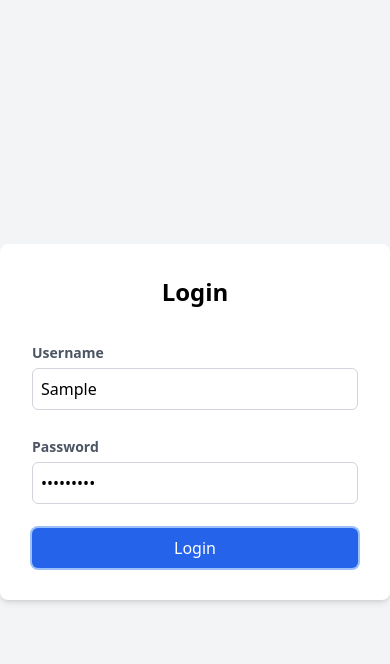
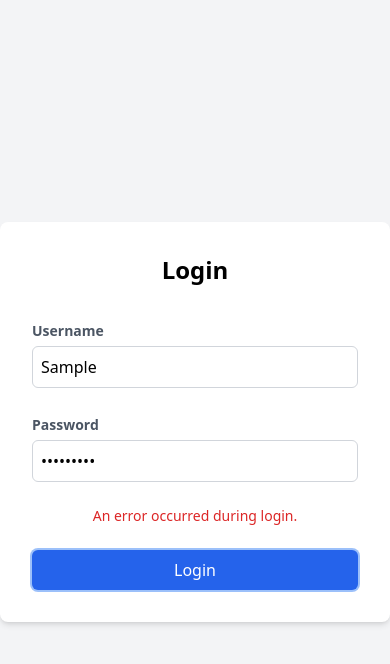
Before and after one commit to ArcticBlaze1000/GlobalTrain, a React (Vite) app: page / in a window 390 px wide. Both pictures are taken after typing "Sample", "Sample123" into the empty fields and a click on the button "Login". Shown: the top 664 px of the page. Built offline with nearby package versions, Linux system fonts and the light colour scheme.

Commit message:
login in unresponsive bug fix

```diff
--- a/src/renderer/components/LoginScreen.jsx
+++ b/src/renderer/components/LoginScreen.jsx
@@ -3,9 +3,13 @@ import React, { useState } from 'react';
 const LoginScreen = ({ onLogin }) => {
     const [username, setUsername] = useState('');
     const [password, setPassword] = useState('');
+    const [isLoading, setIsLoading] = useState(false);
+    const [error, setError] = useState('');
 
     const handleLogin = async (e) => {
         e.preventDefault();
+        setIsLoading(true);
+        setError('');
         try {
             const users = await window.db.query(
                 'SELECT * FROM users WHERE username = ? AND password = ?',
@@ -22,12 +26,24 @@ const LoginScreen = ({ onLogin }) => {
                     role: user.role
                 });
             } else {
-                alert('Invalid username or password.');
+                setError('Invalid username or password.');
             }
-        } catch (error) {
-            console.error('Login failed:', error);
-            alert('An error occurred during login.');
+        } catch (err) {
+            console.error('Login failed:', err);
+            setError('An error occurred during login.');
+        } finally {
+            setIsLoading(false);
         }
+    };
+
+    const handleUsernameChange = (e) => {
+        setUsername(e.target.value);
+        setError('');
+    };
+
+    const handlePasswordChange = (e) => {
+        setPassword(e.target.value);
+        setError('');
     };
 
     return (
@@ -46,9 +62,10 @@ const LoginScreen = ({ onLogin }) => {
                             type="text"
                             id="username"
                             value={username}
-                            onChange={(e) => setUsername(e.target.value)}
+                            onChange={handleUsernameChange}
                             className="w-full p-2 mt-1 border border-gray-300 rounded-md focus:outline-none focus:ring-2 focus:ring-blue-500"
                             required
+                            disabled={isLoading}
                         />
                     </div>
                     <div>
@@ -62,17 +79,22 @@ const LoginScreen = ({ onLogin }) => {
                             type="password"
                             id="password"
                             value={password}
-                            onChange={(e) => setPassword(e.target.value)}
+                            onChange={handlePasswordChange}
                             className="w-full p-2 mt-1 border border-gray-300 rounded-md focus:outline-none focus:ring-2 focus:ring-blue-500"
                             required
+                            disabled={isLoading}
                         />
                     </div>
+                    {error && (
+                        <p className="text-sm text-red-600 text-center">{error}</p>
+                    )}
                     <div>
                         <button
                             type="submit"
-                            className="w-full px-4 py-2 text-white bg-blue-600 rounded-md hover:bg-blue-700 focus:outline-none focus:ring-2 focus:ring-blue-500 focus:ring-opacity-50"
+                            className="w-full px-4 py-2 text-white bg-blue-600 rounded-md hover:bg-blue-700 focus:outline-none focus:ring-2 focus:ring-blue-500 focus:ring-opacity-50 disabled:bg-gray-400"
+                            disabled={isLoading}
                         >
-                            Login
+                            {isLoading ? 'Logging in...' : 'Login'}
                         </button>
                     </div>
                 </form>
```
